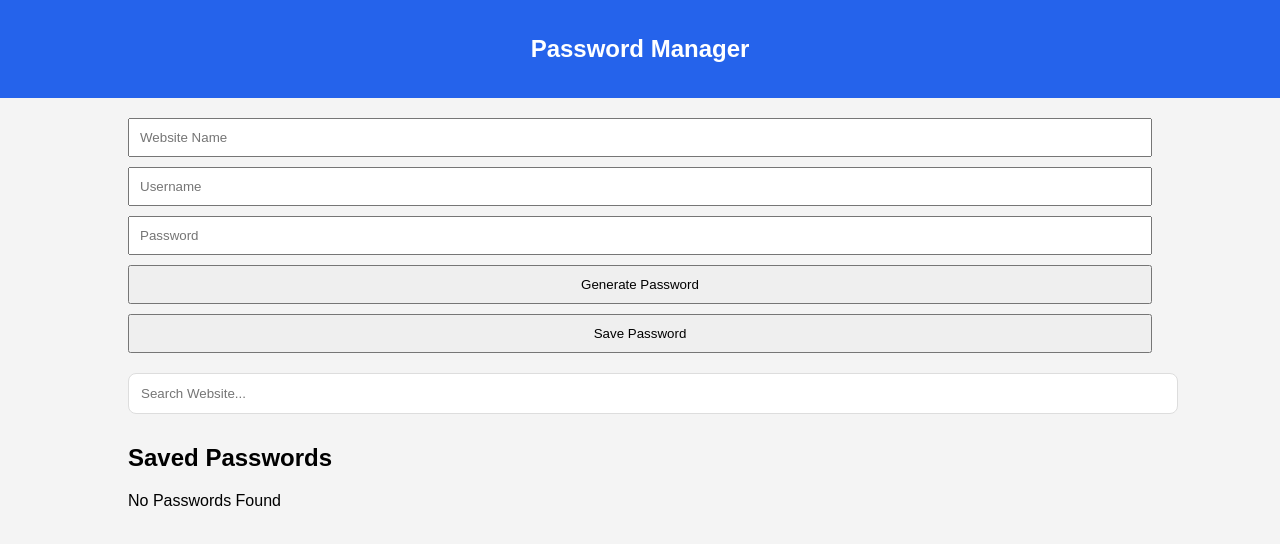
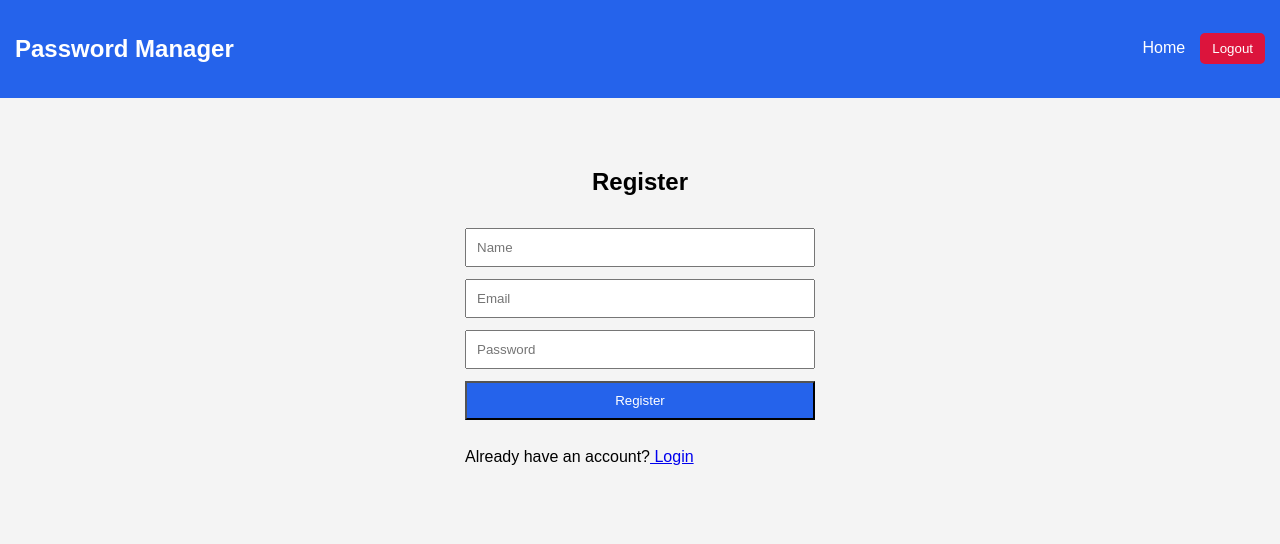
Before and after one commit to 23ht1a05i3-star/Password-Manager, a React (Vite) app in the folder Password-Manager/: page /register in a window 1280 px wide. Shown: the top 544 px of the page. Built offline with nearby package versions, Linux system fonts and the light colour scheme; sample sign-in values are in the browser's storage.

Commit message:
my project

```diff
--- a/Password-Manager/src/App.css
+++ b/Password-Manager/src/App.css
@@ -118,3 +118,45 @@ button {
   color: gray;
   margin-top: 5px;
 }
+.auth-container {
+  width: 350px;
+  margin: 50px auto;
+  display: flex;
+  flex-direction: column;
+  gap: 12px;
+}
+
+.auth-container h2 {
+  text-align: center;
+}
+
+.auth-container button {
+  background: #2563eb;
+  color: white;
+}
+
+.navbar {
+  display: flex;
+  justify-content: space-between;
+  align-items: center;
+}
+
+.navbar a {
+  color: white;
+  margin-left: 15px;
+  text-decoration: none;
+}
+.user-name {
+  color: white;
+  margin-right: 15px;
+  font-weight: bold;
+}
+
+.navbar button {
+  background: crimson;
+  color: white;
+  border: none;
+  padding: 8px 12px;
+  border-radius: 5px;
+  cursor: pointer;
+}
--- a/Password-Manager/src/App.jsx
+++ b/Password-Manager/src/App.jsx
@@ -1,7 +1,38 @@
+import {
+  BrowserRouter,
+  Routes,
+  Route,
+} from "react-router-dom";
+
+import Navbar from "./components/Navbar";
+
 import Home from "./pages/Home";
+import Login from "./pages/Login";
+import Register from "./pages/Register";
 
 function App() {
-  return <Home />;
+  return (
+    <BrowserRouter>
+      <Navbar />
+
+      <Routes>
+        <Route
+          path="/"
+          element={<Home />}
+        />
+
+        <Route
+          path="/login"
+          element={<Login />}
+        />
+
+        <Route
+          path="/register"
+          element={<Register />}
+        />
+      </Routes>
+    </BrowserRouter>
+  );
 }
 
 export default App;
--- a/Password-Manager/src/Pages/Home.jsx
+++ b/Password-Manager/src/Pages/Home.jsx
@@ -1,4 +1,5 @@
 import { useState, useEffect } from "react";
+import { Navigate } from "react-router-dom";
 
 import Navbar from "../components/Navbar";
 import PasswordForm from "../components/PasswordForm";
@@ -8,6 +9,13 @@ import SearchBar from "../components/SearchBar";
 function Home() {
   const [passwords, setPasswords] =
     useState([]);
+    const user = JSON.parse(
+  localStorage.getItem("loggedInUser")
+);
+
+if (!user) {
+  return <Navigate to="/login" />;
+}
 
   const [search, setSearch] =
     useState("");
@@ -23,7 +31,7 @@ function Home() {
 
   return (
     <>
-      <Navbar />
+
 
       <div className="container">
         <PasswordForm
--- /dev/null
+++ b/Password-Manager/src/Pages/Login.jsx
@@ -0,0 +1,71 @@
+import { useState } from "react";
+import { useNavigate, Link } from "react-router-dom";
+
+function Login() {
+  const [email, setEmail] = useState("");
+  const [password, setPassword] =
+    useState("");
+
+  const navigate = useNavigate();
+
+  const handleLogin = () => {
+    const users =
+      JSON.parse(localStorage.getItem("users")) || [];
+
+    const user = users.find(
+      (u) =>
+        u.email === email &&
+        u.password === password
+    );
+
+    if (user) {
+      localStorage.setItem(
+        "loggedInUser",
+        JSON.stringify(user)
+      );
+
+      alert("Login Successful");
+
+      navigate("/");
+    } else {
+      alert("Invalid Credentials");
+    }
+  };
+
+  return (
+    <div className="auth-container">
+      <h2>Login</h2>
+
+      <input
+        type="email"
+        placeholder="Email"
+        value={email}
+        onChange={(e) =>
+          setEmail(e.target.value)
+        }
+      />
+
+      <input
+        type="password"
+        placeholder="Password"
+        value={password}
+        onChange={(e) =>
+          setPassword(e.target.value)
+        }
+      />
+
+      <button onClick={handleLogin}>
+        Login
+      </button>
+
+      <p>
+        Don't have an account?
+        <Link to="/register">
+          Register
+        </Link>
+      </p>
+    </div>
+  );
+}
+
+export default Login;
--- /dev/null
+++ b/Password-Manager/src/Pages/Register.jsx
@@ -0,0 +1,76 @@
+import { useState } from "react";
+import { useNavigate, Link } from "react-router-dom";
+
+function Register() {
+  const [name, setName] = useState("");
+  const [email, setEmail] = useState("");
+  const [password, setPassword] = useState("");
+
+  const navigate = useNavigate();
+
+  const handleRegister = () => {
+    const users =
+      JSON.parse(localStorage.getItem("users")) || [];
+
+    const user = {
+      name,
+      email,
+      password,
+    };
+
+    users.push(user);
+
+    localStorage.setItem(
+      "users",
+      JSON.stringify(users)
+    );
+
+    alert("Registration Successful");
+
+    navigate("/login");
+  };
+
+  return (
+    <div className="auth-container">
+      <h2>Register</h2>
+
+      <input
+        type="text"
+        placeholder="Name"
+        value={name}
+        onChange={(e) =>
+          setName(e.target.value)
+        }
+      />
+
+      <input
+        type="email"
+        placeholder="Email"
+        value={email}
+        onChange={(e) =>
+          setEmail(e.target.value)
+        }
+      />
+
+      <input
+        type="password"
+        placeholder="Password"
+        value={password}
+        onChange={(e) =>
+          setPassword(e.target.value)
+        }
+      />
+
+      <button onClick={handleRegister}>
+        Register
+      </button>
+
+      <p>
+        Already have an account?
+        <Link to="/login"> Login</Link>
+      </p>
+    </div>
+  );
+}
+
+export default Register;
--- a/Password-Manager/src/components/Navbar.jsx
+++ b/Password-Manager/src/components/Navbar.jsx
@@ -1,7 +1,49 @@
+import { Link, useNavigate } from "react-router-dom";
+
 function Navbar() {
+  const navigate = useNavigate();
+
+  const user = JSON.parse(
+    localStorage.getItem("loggedInUser")
+  );
+
+  const logout = () => {
+    localStorage.removeItem(
+      "loggedInUser"
+    );
+
+    navigate("/login");
+  };
+
   return (
     <nav className="navbar">
       <h2>Password Manager</h2>
+
+      <div>
+        <Link to="/">Home</Link>
+
+        {user ? (
+          <>
+            <span className="user-name">
+              {user.name}
+            </span>
+
+            <button onClick={logout}>
+              Logout
+            </button>
+          </>
+        ) : (
+          <>
+            <Link to="/login">
+              Login
+            </Link>
+
+            <Link to="/register">
+              Register
+            </Link>
+          </>
+        )}
+      </div>
     </nav>
   );
 }
```
Also changed, not shown: Password-Manager/package.json (+6 -12 lines), 1 other file (tests, documents, lock files or other folders).
